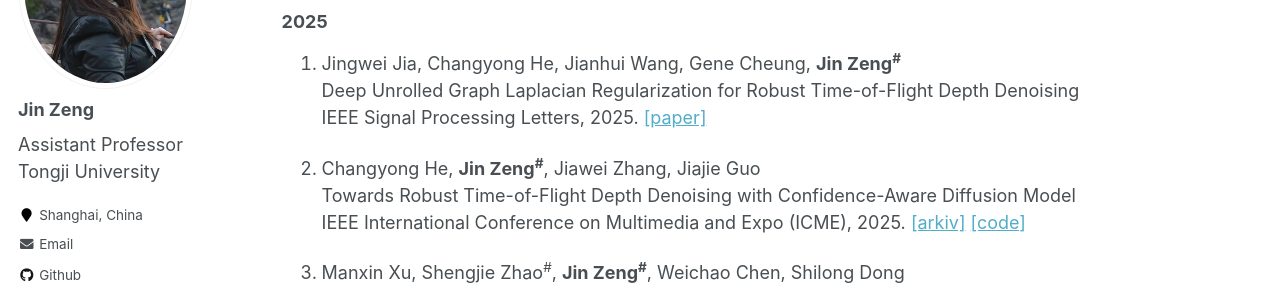
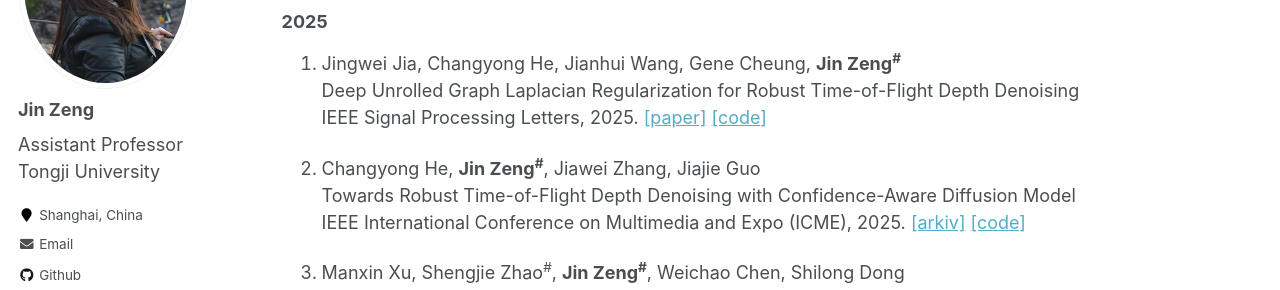
Before and after one commit to jzengust/jzengust.github.io, a Jekyll site: the page built from _pages/publications.md, in a window 1280 px wide and 900 px high, scrolled down 438 px. Shown: the part 153-443 px from the top of the window. Built offline with Jekyll 4.4.1, drawn with Linux system fonts in a browser that asks for light colours.

Commit message:
Update publications.md

```diff
--- a/_pages/publications.md
+++ b/_pages/publications.md
@@ -41,6 +41,7 @@ author_profile: true
 <br /> Deep Unrolled Graph Laplacian Regularization for Robust Time-of-Flight Depth Denoising
 <br /> IEEE Signal Processing Letters, 2025.
 [[paper]](https://ieeexplore.ieee.org/document/10878265)
+[[code]](https://github.com/BadbeardHe/GLRUN)
 
 1. Changyong He, **Jin Zeng<sup>#</sup>**, Jiawei Zhang, Jiajie Guo
 <br /> Towards Robust Time-of-Flight Depth Denoising with Confidence-Aware Diffusion Model
```
